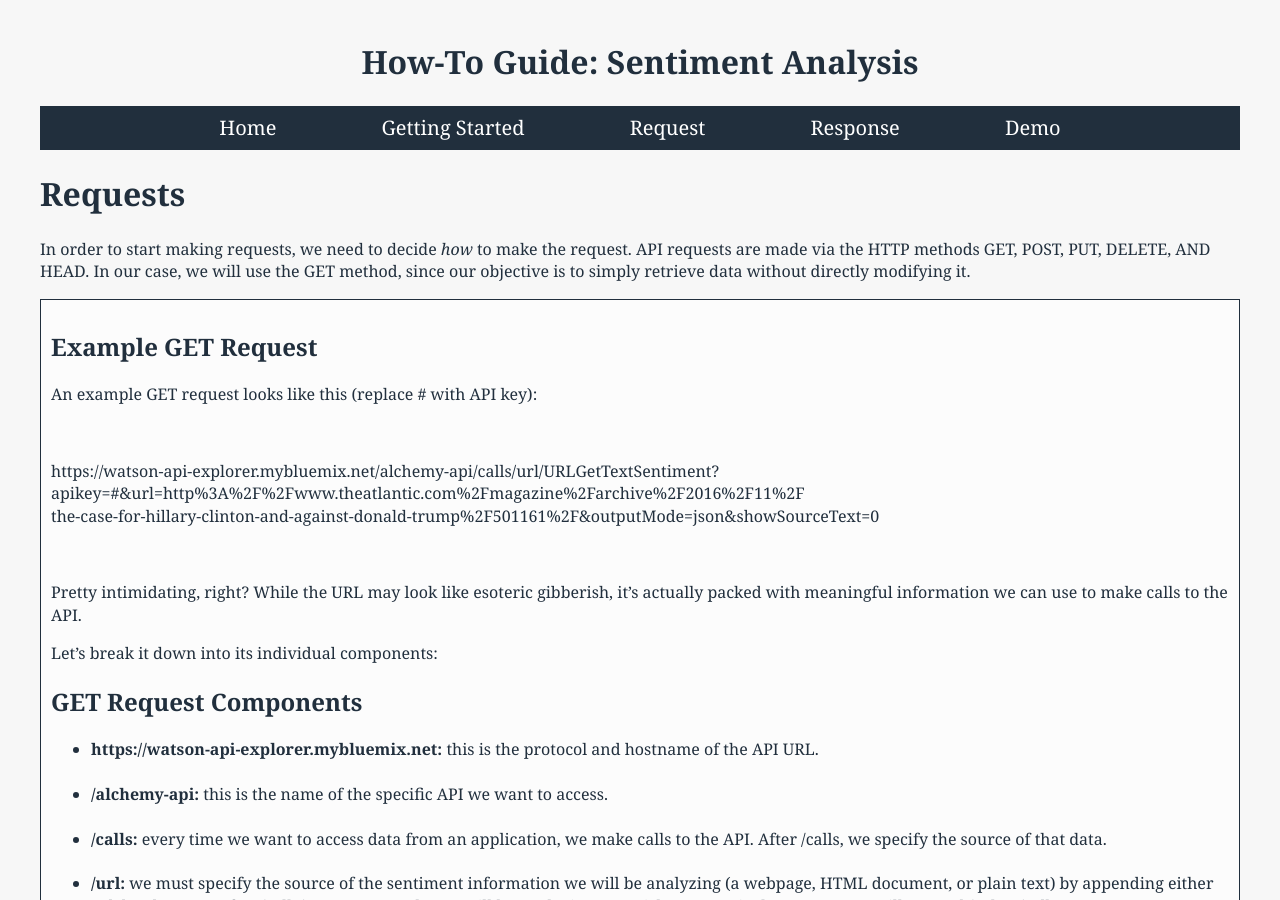
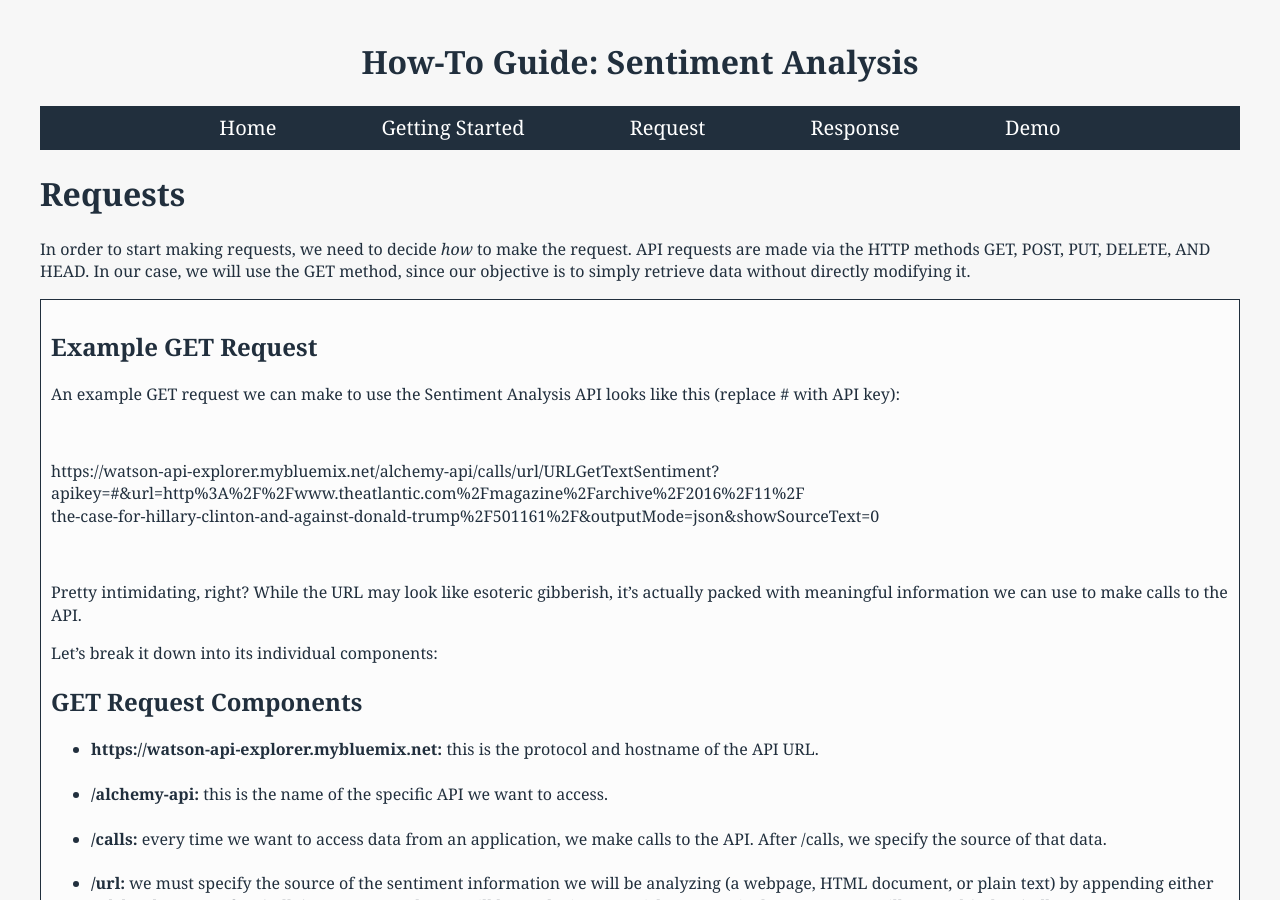
Before and after one commit to lenaz/How-To-Guide, a Jekyll site: the page built from request.html, in a window 1280 px wide and 900 px high. Built offline with Jekyll 4.4.1, drawn with Linux system fonts in a browser that asks for light colours; Markdown is read by kramdown in place of the engine named in the settings.

Commit message:
Update request.html

```diff
--- a/request.html
+++ b/request.html
@@ -10,7 +10,7 @@ layout: default
 
   <h2>Example GET Request</h2>
 
-<p>An example GET request looks like this (replace # with API key):</p>
+<p>An example GET request we can make to use the Sentiment Analysis API looks like this (replace # with API key):</p>
   <br>
 
   <div>
```
